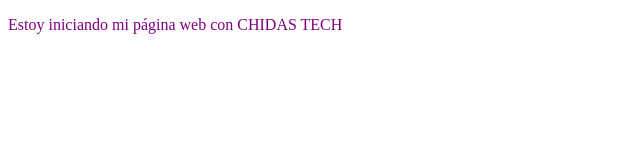
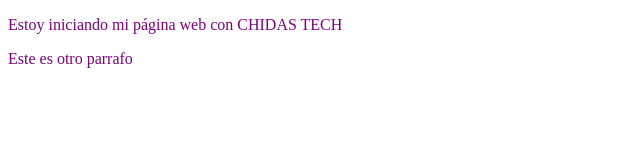
Before and after one commit to AnaCi98/landing-page-curso, a plain HTML site: page index.html in a window 1280 px wide. Shown: the whole page, without its empty margins (0-640 px from the left). Drawn offline with Linux system fonts and the light colour scheme.

Commit message:
feat: se agrego otro parrafo al index

```diff
--- a/index.html
+++ b/index.html
@@ -11,5 +11,8 @@
   <p class="parrafo">
     Estoy iniciando mi página web con CHIDAS TECH
   </p>
+  <p class="parrafo">
+    Este es otro parrafo
+  </p>
 </body>
 </html>
```
